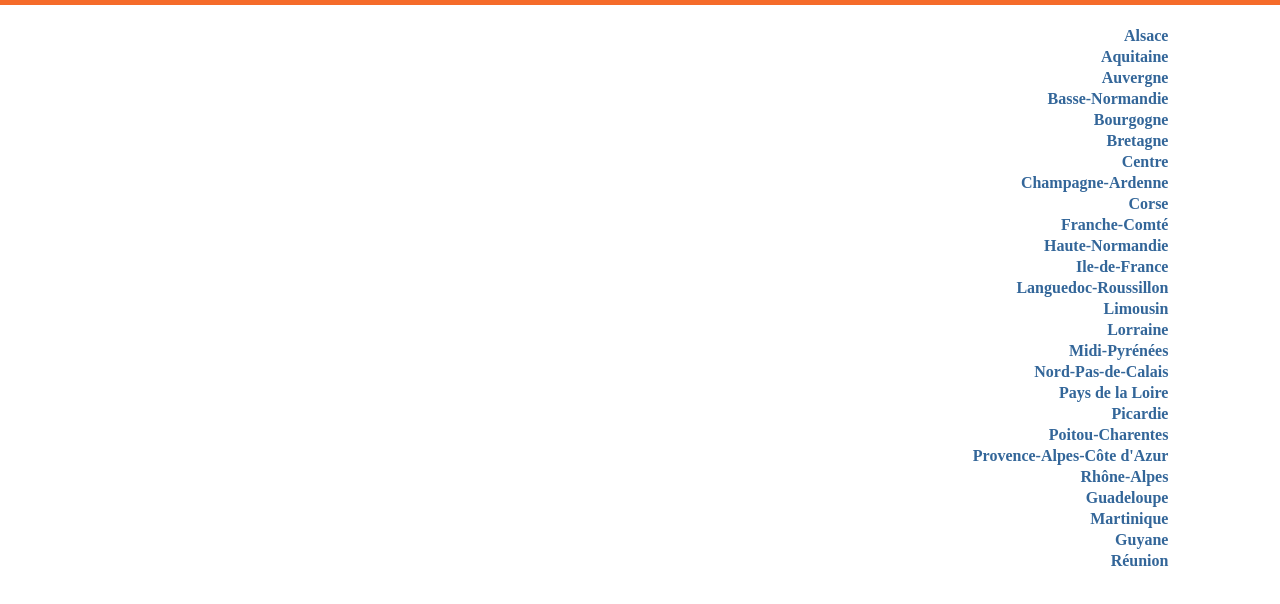
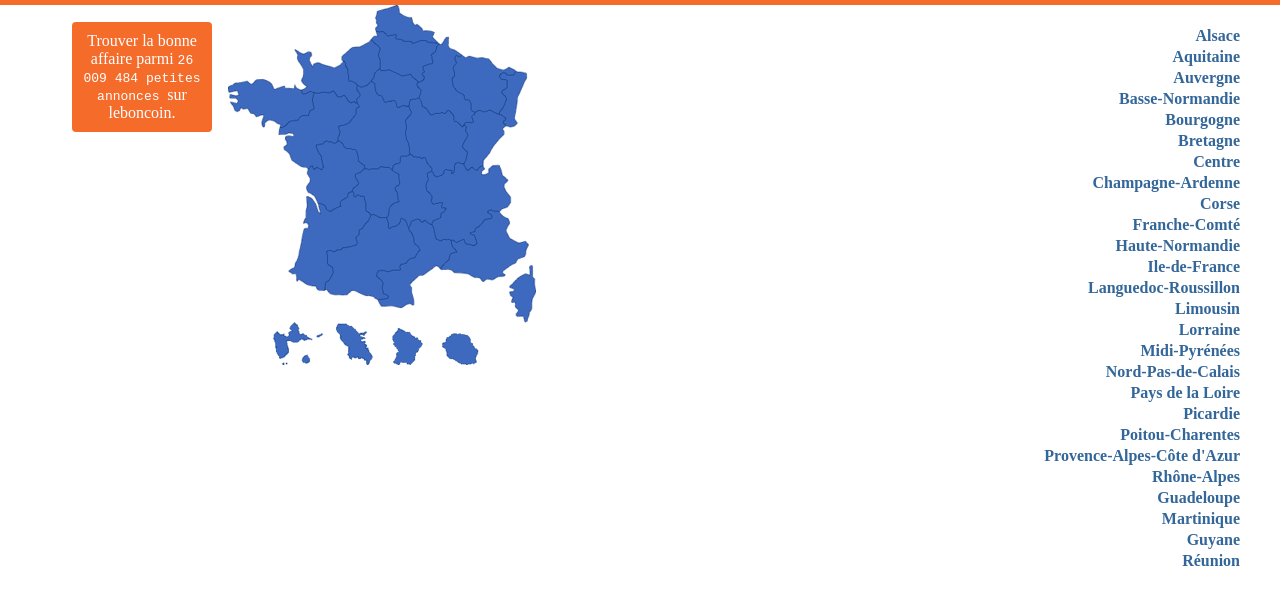
Before and after one commit to brahim59/leboncoin, a plain HTML site: page index.html in a window 1280 px wide. Shown: the part 60-664 px from the top of the page. Drawn offline with Linux system fonts and the light colour scheme.

Commit message:
png index.html

```diff
--- a/index.html
+++ b/index.html
@@ -10,7 +10,7 @@
 
 <!-- =======================================================================================================================body================================ -->
 
-<!-- ===================================header================================ -->
+<!-- ===================================header===================================================================================== -->
 
    <header>
 
@@ -38,7 +38,7 @@
 
 			</header>
 
-
+<!-- ================================================aside======================================================================= -->
 
 <aside>
 	<ul class="listregion">
@@ -74,9 +74,15 @@
 
 </aside>
 
+<!-- ==============================================  end aside  ======================================================================== -->
+
+<!-- ===============================================  section  ========================================================================= -->
+</section>
+			<p>Trouver la bonne affaire parmi <samp> 26 009 484 petites annonces </samp> sur leboncoin.</p>
+			<img src="carte.png" alt"carte">
 
 
-
+</section>
 			</body>
 			</html>
 
--- a/style.css
+++ b/style.css
@@ -73,7 +73,7 @@ p {
 
 
 
-/* ===========================section===============================================*/
+/* ===========================aside===============================================*/
 
   .listregion
 {
@@ -84,7 +84,7 @@ p {
     unicode-bidi:bidi-override;
   direction:rtl;
     display:inline-block;
-    margin-left:76%;
+    float:right;
 
 }
 
@@ -100,3 +100,10 @@ p {
     text-decoration:none;
     color:#336699;
 }
+
+/*==============================section================================*/
+
+.bonne
+{
+    display:inline-block;
+}
```
